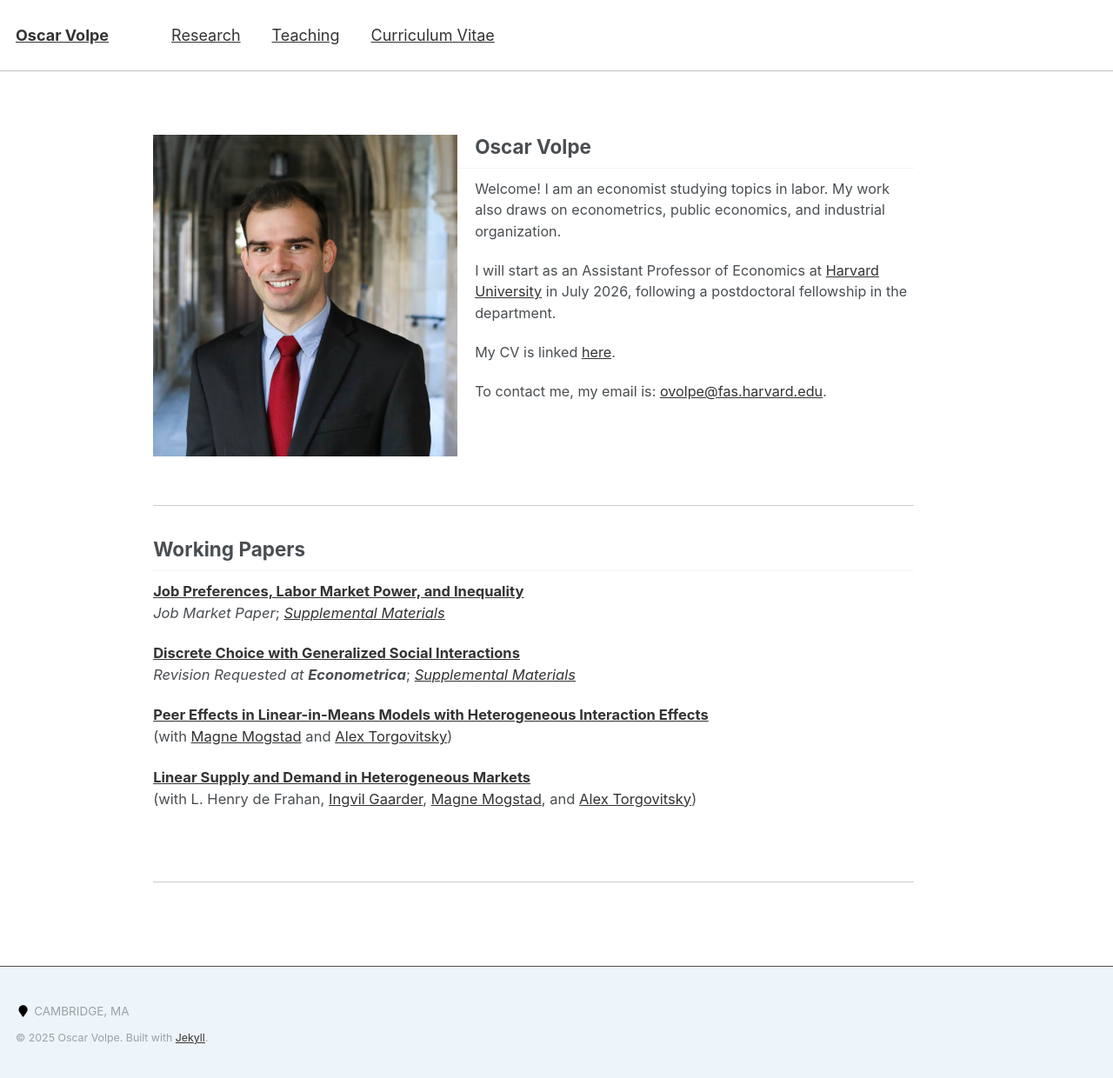
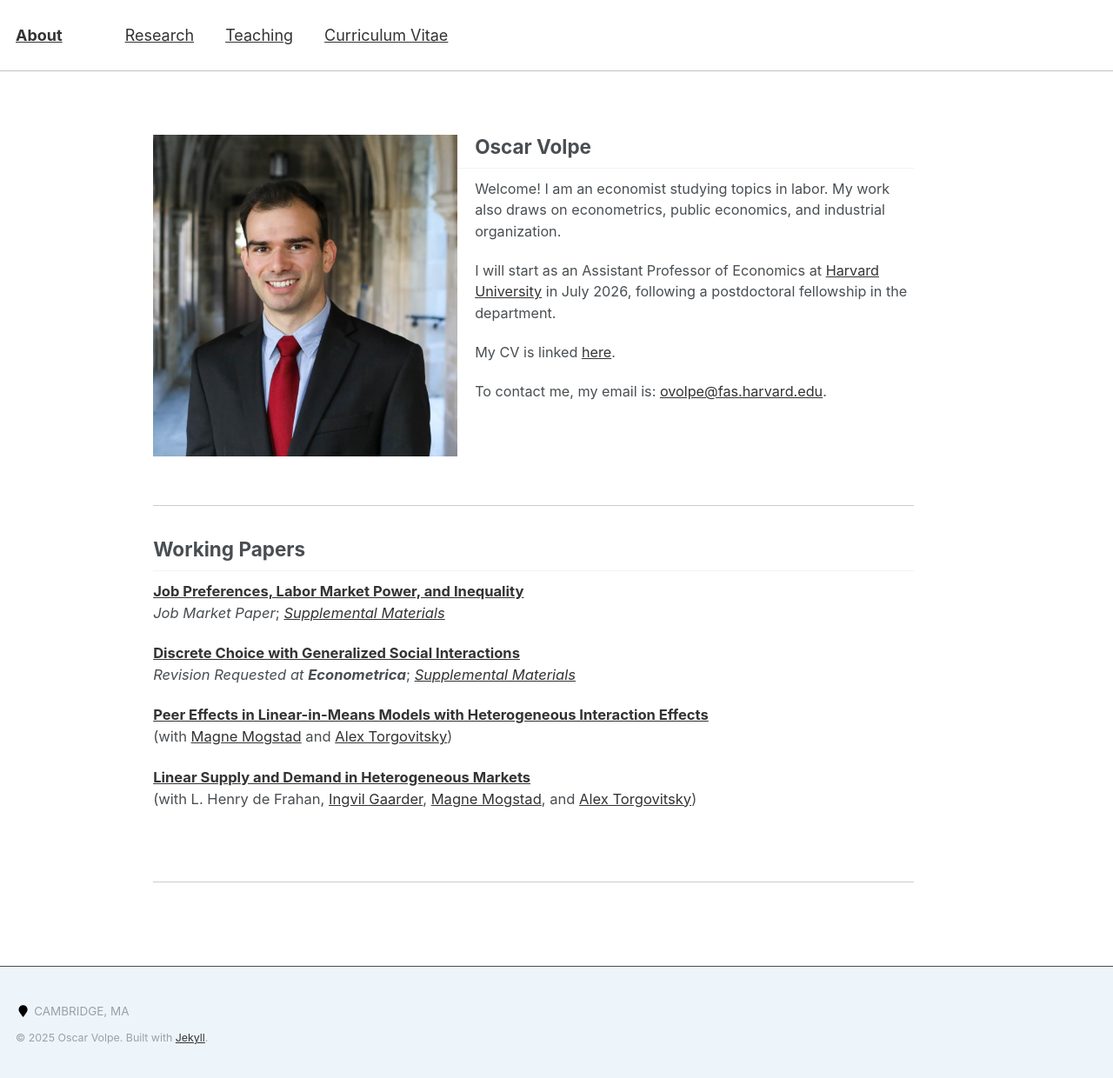
Before and after one commit to ovolpe/ovolpe.github.io, a Jekyll site: the page built from _pages/about.md, in a window 1280 px wide. Shown: the whole page at 87% size. Built offline with Jekyll 4.4.1, drawn with Linux system fonts in a browser that asks for light colours.

Commit message:
Update _config.yml

```diff
--- a/_config.yml
+++ b/_config.yml
@@ -7,7 +7,7 @@
 
 # Site Settings
 locale                   : "en-US"
-title                    : "Oscar Volpe"
+title                    : "About"
 title_separator          : "-"
 name                     : &name "Oscar Volpe"
 description              : &description "personal description"
```
